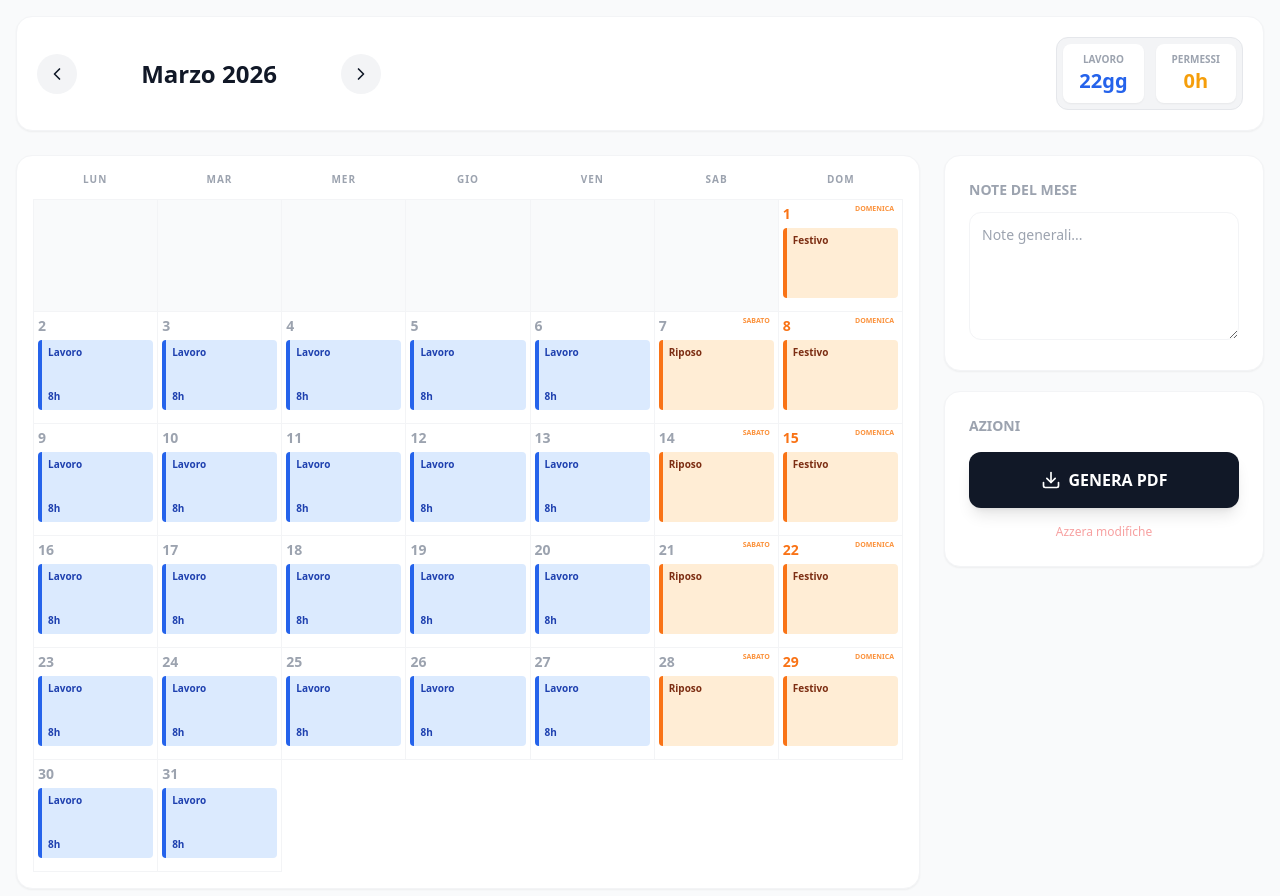
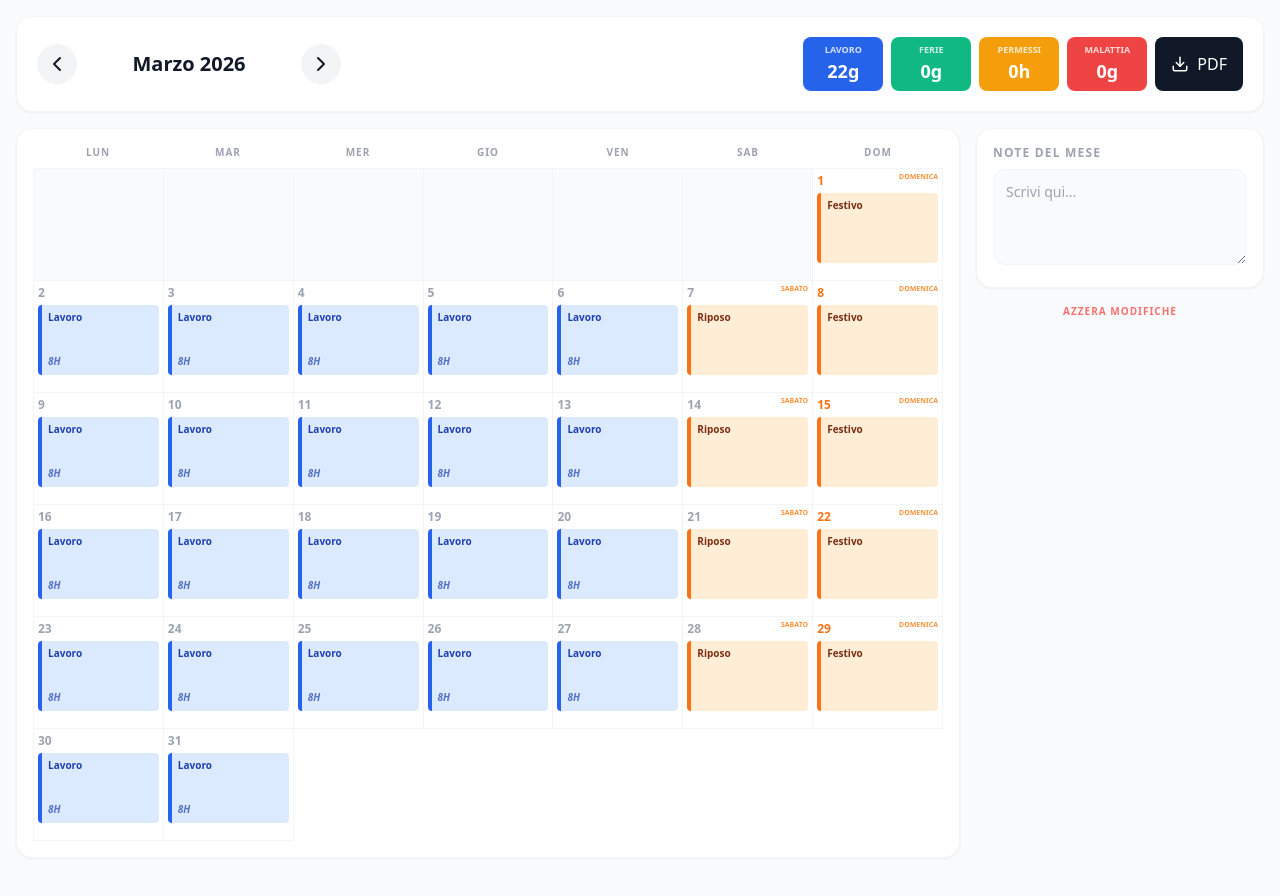
Before and after one commit to Aktarus72/orario-di-lavoro, a React (Create React App) app: page / in a window 1280 px wide. Shown: the top 896 px of the page. Built offline with nearby package versions, Linux system fonts and the light colour scheme.

Commit message:
Enhance WorkCalendar with PDF generation and summary
Added PDF generation feature and summary calculation for work data.

```diff
--- a/src/App.js
+++ b/src/App.js
@@ -1,10 +1,9 @@
 import React, { useState, useEffect } from 'react';
-import { ChevronLeft, ChevronRight, Save, Trash2, FileText, Plus, X, Download } from 'lucide-react';
+import { ChevronLeft, ChevronRight, Save, Trash2, FileText, Plus, X, Download, CheckCircle } from 'lucide-react';
 import jsPDF from 'jspdf';
 import 'jspdf-autotable';
 
 const WorkCalendar = () => {
-  // --- STATO E PERSISTENZA ---
   const [workData, setWorkData] = useState(() => JSON.parse(localStorage.getItem('workData')) || {});
   const [shiftTypes, setShiftTypes] = useState(() => JSON.parse(localStorage.getItem('shiftTypes')) || ["Lavoro", "Ferie", "Permesso", "Malattia", "Festivo", "Riposo", "Smart Working"]);
   const [monthNotes, setMonthNotes] = useState(() => JSON.parse(localStorage.getItem('monthNotes')) || {});
@@ -12,26 +11,24 @@ const WorkCalendar = () => {
   const [selectedDay, setSelectedDay] = useState(null);
   const [showAddType, setShowAddType] = useState(false);
   const [newTypeName, setNewTypeName] = useState("");
+  const [pdfReady, setPdfReady] = useState(false);
 
   useEffect(() => { localStorage.setItem('workData', JSON.stringify(workData)); }, [workData]);
   useEffect(() => { localStorage.setItem('shiftTypes', JSON.stringify(shiftTypes)); }, [shiftTypes]);
   useEffect(() => { localStorage.setItem('monthNotes', JSON.stringify(monthNotes)); }, [monthNotes]);
 
-  // --- LOGICA FESTIVITÀ (CALCOLO PASQUA) ---
   const getHolidays = (year) => {
     const f = Math.floor, G = year % 19, C = f(year / 100), H = (C - f(C / 4) - f((8 * C + 13) / 25) + 19 * G + 15) % 30,
           I = H - f(H / 28) * (1 - f(29 / (H + 1)) * f((21 - G) / 11)), J = (year + f(year / 4) + I + 2 - C + f(C / 4)) % 7,
           L = I - J, month = 3 + f((L + 40) / 44), day = L + 28 - 31 * f(month / 4);
-
     const pasqua = formatDate(year, month - 1, day);
     const pasquettaDate = new Date(year, month - 1, day + 1);
     const pasquetta = formatDate(pasquettaDate.getFullYear(), pasquettaDate.getMonth(), pasquettaDate.getDate());
-
     return {
       [`${year}-01-01`]: "Capodanno", [`${year}-01-06`]: "Epifania", [`${year}-04-25`]: "Liberazione",
       [`${year}-05-01`]: "Festa del Lavoro", [`${year}-06-02`]: "Festa della Repubblica", [`${year}-08-15`]: "Ferragosto",
       [`${year}-11-01`]: "Ognissanti", [`${year}-12-08`]: "Immacolata", [`${year}-12-25`]: "Natale", [`${year}-12-26`]: "S. Stefano",
-      [pasqua]: "Pasqua", [pasquetta]: "Lunedì dell'Angelo"
+      [pasqua]: "Pasqua", [pasquetta]: "Pasquetta"
     };
   };
 
@@ -45,39 +42,6 @@ const WorkCalendar = () => {
     if (date.getDay() === 0) return { type: "Festivo", hours: 0, label: "Domenica" };
     if (date.getDay() === 6) return { type: "Riposo", hours: 0, label: "Sabato" };
     return { type: "Lavoro", hours: 8, label: "" };
-  };
-
-  // --- AZIONI ---
-  const handleDayClick = (day) => {
-    const dateStr = formatDate(currentDate.getFullYear(), currentDate.getMonth(), day);
-    const data = workData[dateStr] || getDefaultShift(dateStr);
-    setSelectedDay({ ...data, date: dateStr });
-  };
-
-  const saveDay = () => {
-    setWorkData({ ...workData, [selectedDay.date]: selectedDay });
-    setSelectedDay(null);
-  };
-
-  const generatePDF = () => {
-    const doc = new jsPDF();
-    const monthLabel = currentDate.toLocaleString('it-IT', { month: 'long', year: 'numeric' });
-    doc.setFontSize(18); doc.text(`Riepilogo Presenze - ${monthLabel}`, 14, 20);
-
-    const s = getSummary();
-    doc.setFontSize(11);
-    doc.text(`Lavoro: ${s.lavoro + s.smart}gg | Ferie: ${s.ferie}gg | Permessi: ${s.permessi}h`, 14, 30);
-
-    const rows = [];
-    const totalDays = new Date(currentDate.getFullYear(), currentDate.getMonth() + 1, 0).getDate();
-    for (let d = 1; d <= totalDays; d++) {
-      const dStr = formatDate(currentDate.getFullYear(), currentDate.getMonth(), d);
-      const data = workData[dStr] || getDefaultShift(dStr);
-      rows.push([`${d} ${new Date(dStr).toLocaleDateString('it-IT', {weekday:'short'})}`, data.type, `${data.hours}h`, data.notes || ""]);
-    }
-
-    doc.autoTable({ head: [['Giorno', 'Turno', 'Ore', 'Note']], body: rows, startY: 40, theme: 'grid', headStyles: {fillColor:[37,99,235]} });
-    doc.save(`Orario_${monthLabel.replace(' ','_')}.pdf`);
   };
 
   const getSummary = () => {
@@ -96,6 +60,25 @@ const WorkCalendar = () => {
     return s;
   };
 
+  const generatePDF = () => {
+    const doc = new jsPDF();
+    const monthLabel = currentDate.toLocaleString('it-IT', { month: 'long', year: 'numeric' });
+    doc.setFontSize(18); doc.text(`Riepilogo Presenze - ${monthLabel}`, 14, 20);
+    const s = getSummary();
+    doc.setFontSize(11);
+    doc.text(`Lavoro: ${s.lavoro + s.smart}gg | Ferie: ${s.ferie}gg | Permessi: ${s.permessi}h`, 14, 30);
+    const rows = [];
+    const totalDays = new Date(currentDate.getFullYear(), currentDate.getMonth() + 1, 0).getDate();
+    for (let d = 1; d <= totalDays; d++) {
+      const dStr = formatDate(currentDate.getFullYear(), currentDate.getMonth(), d);
+      const data = workData[dStr] || getDefaultShift(dStr);
+      rows.push([`${d} ${new Date(dStr).toLocaleDateString('it-IT', {weekday:'short'})}`, data.type, `${data.hours}h`, data.notes || ""]);
+    }
+    doc.autoTable({ head: [['Giorno', 'Turno', 'Ore', 'Note']], body: rows, startY: 40, theme: 'grid', headStyles: {fillColor:[37,99,235]} });
+    doc.save(`Orario_${monthLabel.replace(' ','_')}.pdf`);
+    setPdfReady(true); // Mostra il messaggio di successo invece di cambiare pagina
+  };
+
   const summary = getSummary();
 
   const shiftColors = {
@@ -110,52 +93,67 @@ const WorkCalendar = () => {
   };
 
   return (
-    <div className="max-w-7xl mx-auto p-4 bg-gray-50 min-h-screen font-sans text-gray-900">
-      {/* HEADER */}
-      <header className="bg-white p-5 rounded-2xl shadow-sm mb-6 flex flex-col md:flex-row justify-between items-center gap-4 border border-gray-100">
-        <div className="flex items-center gap-5">
-          <button onClick={() => setCurrentDate(new Date(currentDate.getFullYear(), currentDate.getMonth() - 1, 1))} className="p-2.5 bg-gray-100 rounded-full"><ChevronLeft size={20}/></button>
-          <h1 className="text-2xl font-extrabold capitalize w-56 text-center">{currentDate.toLocaleString('it-IT', { month: 'long', year: 'numeric' })}</h1>
-          <button onClick={() => setCurrentDate(new Date(currentDate.getFullYear(), currentDate.getMonth() + 1, 1))} className="p-2.5 bg-gray-100 rounded-full"><ChevronRight size={20}/></button>
-        </div>
-        <div className="flex gap-3 bg-gray-100 p-1.5 rounded-xl border border-gray-200">
-            <div className="bg-white px-4 py-2 rounded-lg text-center shadow-sm">
-                <p className="text-[10px] uppercase font-bold text-gray-400">Lavoro</p>
-                <p className="text-xl font-black text-blue-600">{summary.lavoro + summary.smart}gg</p>
+    <div className="max-w-7xl mx-auto p-4 bg-gray-50 min-h-screen font-sans text-gray-900 pb-20">
+      {/* HEADER DINAMICO */}
+      <header className="bg-white p-5 rounded-2xl shadow-sm mb-4 border border-gray-100 sticky top-0 z-30">
+        <div className="flex flex-col md:flex-row justify-between items-center gap-4">
+          <div className="flex items-center gap-4">
+            <button onClick={() => setCurrentDate(new Date(currentDate.getFullYear(), currentDate.getMonth() - 1, 1))} className="p-2 bg-gray-100 rounded-full"><ChevronLeft /></button>
+            <h1 className="text-xl font-black capitalize w-48 text-center">{currentDate.toLocaleString('it-IT', { month: 'long', year: 'numeric' })}</h1>
+            <button onClick={() => setCurrentDate(new Date(currentDate.getFullYear(), currentDate.getMonth() + 1, 1))} className="p-2 bg-gray-100 rounded-full"><ChevronRight /></button>
+          </div>
+
+          {/* RIEPILOGO RAPIDO IN ALTO */}
+          <div className="flex flex-wrap justify-center gap-2">
+            <div className="bg-blue-600 text-white px-3 py-1.5 rounded-lg text-center min-w-[80px]">
+              <p className="text-[9px] uppercase font-bold opacity-80">Lavoro</p>
+              <p className="text-lg font-black">{summary.lavoro + summary.smart}g</p>
             </div>
-            <div className="bg-white px-4 py-2 rounded-lg text-center shadow-sm">
-                <p className="text-[10px] uppercase font-bold text-gray-400">Permessi</p>
-                <p className="text-xl font-black text-amber-500">{summary.permessi}h</p>
+            <div className="bg-emerald-500 text-white px-3 py-1.5 rounded-lg text-center min-w-[80px]">
+              <p className="text-[9px] uppercase font-bold opacity-80">Ferie</p>
+              <p className="text-lg font-black">{summary.ferie}g</p>
             </div>
+            <div className="bg-amber-500 text-white px-3 py-1.5 rounded-lg text-center min-w-[80px]">
+              <p className="text-[9px] uppercase font-bold opacity-80">Permessi</p>
+              <p className="text-lg font-black">{summary.permessi}h</p>
+            </div>
+            <div className="bg-red-500 text-white px-3 py-1.5 rounded-lg text-center min-w-[80px]">
+              <p className="text-[9px] uppercase font-bold opacity-80">Malattia</p>
+              <p className="text-lg font-black">{summary.malattia}g</p>
+            </div>
+            <button onClick={generatePDF} className="bg-gray-900 text-white px-4 py-1.5 rounded-lg flex items-center gap-2 hover:bg-black">
+              <Download size={18}/> PDF
+            </button>
+          </div>
         </div>
       </header>
 
-      {/* BODY */}
-      <div className="flex flex-col lg:flex-row gap-6">
-        <div className="flex-grow bg-white p-4 rounded-2xl shadow-sm border border-gray-100 overflow-x-auto">
-          <div className="grid grid-cols-7 text-center font-bold text-gray-400 mb-3 uppercase text-[10px] tracking-widest min-w-[600px]">
+      <div className="flex flex-col lg:flex-row gap-4">
+        <div className="flex-grow bg-white p-2 md:p-4 rounded-2xl shadow-sm border border-gray-100">
+          <div className="grid grid-cols-7 text-center font-bold text-gray-400 mb-2 uppercase text-[10px] tracking-widest">
             {['Lun', 'Mar', 'Mer', 'Gio', 'Ven', 'Sab', 'Dom'].map(d => <div key={d}>{d}</div>)}
           </div>
-          <div className="grid grid-cols-7 border-l border-t border-gray-100 min-w-[600px]">
+          <div className="grid grid-cols-7 border-l border-t border-gray-100">
             {(() => {
               const year = currentDate.getFullYear(), month = currentDate.getMonth();
               const totalDays = new Date(year, month + 1, 0).getDate();
               const startOffset = (new Date(year, month, 1).getDay() + 6) % 7;
               const days = [];
-              for (let i = 0; i < startOffset; i++) days.push(<div key={`e-${i}`} className="h-28 bg-gray-50 border-r border-b border-gray-100"></div>);
+              for (let i = 0; i < startOffset; i++) days.push(<div key={`e-${i}`} className="h-24 md:h-28 bg-gray-50 border-r border-b border-gray-100"></div>);
               for (let d = 1; d <= totalDays; d++) {
-                const dateStr = formatDate(year, month, d);
-                const data = workData[dateStr] || getDefaultShift(dateStr);
+                const dStr = formatDate(year, month, d);
+                const data = workData[dStr] || getDefaultShift(dStr);
                 days.push(
-                  <div key={d} onClick={() => handleDayClick(d)} className="h-28 border-r border-b border-gray-100 p-1 cursor-pointer hover:bg-gray-50 bg-white">
-                    <div className="flex justify-between items-start mb-1">
-                      <span className={`text-sm font-bold ${data.type === "Festivo" ? 'text-orange-500' : 'text-gray-400'}`}>{d}</span>
-                      {data.label && <span className="text-[7px] uppercase font-bold text-orange-400 px-1">{data.label}</span>}
+                  <div key={d} onClick={() => { const dateStr = formatDate(currentDate.getFullYear(), currentDate.getMonth(), d); const existingData = workData[dateStr] || getDefaultShift(dateStr); setSelectedDay({ ...existingData, date: dateStr }); }}
+                       className="h-24 md:h-28 border-r border-b border-gray-100 p-1 cursor-pointer hover:bg-blue-50 bg-white transition-colors">
+                    <div className="flex justify-between items-start">
+                      <span className={`text-xs font-bold ${data.type === "Festivo" ? 'text-orange-500' : 'text-gray-400'}`}>{d}</span>
+                      {data.label && <span className="text-[7px] uppercase font-bold text-orange-400 leading-none text-right">{data.label}</span>}
                     </div>
-                    <div className={`text-[10px] rounded p-1.5 h-[70px] flex flex-col justify-between ${shiftColors[data.type] || shiftColors.default}`}>
-                      <div className="font-bold leading-tight">{data.type}</div>
-                      <div className="flex justify-between items-end">
-                          <span className="font-black">{data.hours > 0 ? `${data.hours}h` : ''}</span>
+                    <div className={`text-[9px] md:text-[10px] rounded p-1.5 h-[55px] md:h-[70px] mt-1 flex flex-col justify-between ${shiftColors[data.type] || shiftColors.default}`}>
+                      <div className="font-bold leading-tight truncate">{data.type}</div>
+                      <div className="flex justify-between items-end font-black uppercase italic opacity-70">
+                          <span>{data.hours > 0 ? `${data.hours}h` : ''}</span>
                           {data.notes && <FileText size={10}/>}
                       </div>
                     </div>
@@ -167,59 +165,60 @@ const WorkCalendar = () => {
           </div>
         </div>
 
-        <aside className="lg:w-80 flex flex-col gap-5">
-          <div className="bg-white p-6 rounded-2xl shadow-sm border border-gray-100">
-            <h3 className="font-bold mb-3 text-sm uppercase text-gray-400">Note del Mese</h3>
+        <aside className="lg:w-72 space-y-4">
+          <div className="bg-white p-4 rounded-2xl shadow-sm border border-gray-100">
+            <h3 className="font-bold mb-2 text-xs uppercase text-gray-400 tracking-widest">Note del Mese</h3>
             <textarea
-              className="w-full border border-gray-100 p-3 rounded-xl h-32 text-sm outline-none focus:ring-2 focus:ring-blue-100"
+              className="w-full border border-gray-100 p-3 rounded-xl h-24 text-sm outline-none focus:ring-2 focus:ring-blue-100 bg-gray-50"
               value={monthNotes[currentMonthKey] || ""}
               onChange={(e) => setMonthNotes({...monthNotes, [currentMonthKey]: e.target.value})}
-              placeholder="Note generali..."
+              placeholder="Scrivi qui..."
             />
           </div>
-
-          <div className="bg-white p-6 rounded-2xl shadow-sm border border-gray-100">
-            <h3 className="font-bold mb-4 text-sm uppercase text-gray-400">Azioni</h3>
-            <button onClick={generatePDF} className="w-full bg-gray-900 text-white py-4 rounded-xl font-bold flex items-center justify-center gap-2 hover:bg-black transition shadow-lg">
-              <Download size={20}/> GENERA PDF
-            </button>
-            <button onClick={() => {if(confirm("Eliminare tutte le modifiche del mese?")) setWorkData({});}} className="w-full mt-4 text-red-500 text-xs opacity-50 hover:opacity-100">Azzera modifiche</button>
-          </div>
+          <button onClick={() => {if(confirm("Vuoi azzerare il mese?")) setWorkData({});}} className="w-full text-red-400 text-[10px] font-bold uppercase tracking-widest hover:text-red-600 transition">Azzera Modifiche</button>
         </aside>
       </div>
 
+      {/* MESSAGGIO PDF PRONTO (SOSTITUISCE IL TASTO INDIETRO) */}
+      {pdfReady && (
+        <div className="fixed bottom-10 left-1/2 transform -translate-x-1/2 z-50 animate-bounce">
+          <div className="bg-emerald-600 text-white px-6 py-3 rounded-full shadow-2xl flex items-center gap-3">
+            <CheckCircle size={24} />
+            <span className="font-bold">PDF Scaricato con successo!</span>
+            <button onClick={() => setPdfReady(false)} className="bg-white/20 p-1 rounded-full"><X size={18}/></button>
+          </div>
+        </div>
+      )}
+
       {/* MODALE GIORNO */}
       {selectedDay && (
-        <div className="fixed inset-0 bg-black/60 flex items-center justify-center p-4 z-50 backdrop-blur-sm">
-          <div className="bg-white rounded-3xl p-6 w-full max-w-lg shadow-2xl">
-            <div className="flex justify-between items-center mb-6">
-                <h2 className="text-xl font-black capitalize">{new Date(selectedDay.date).toLocaleDateString('it-IT', { weekday: 'long', day: 'numeric' })}</h2>
-                <button onClick={() => setSelectedDay(null)} className="p-2 bg-gray-100 rounded-full"><X size={20}/></button>
+        <div className="fixed inset-0 bg-black/70 flex items-center justify-center p-4 z-50 backdrop-blur-sm">
+          <div className="bg-white rounded-[2rem] p-6 w-full max-w-lg shadow-2xl border border-gray-100">
+            <div className="flex justify-between items-center mb-6 border-b pb-4 border-gray-50">
+                <h2 className="text-xl font-black capitalize text-blue-900">{new Date(selectedDay.date).toLocaleDateString('it-IT', { weekday: 'long', day: 'numeric', month: 'long' })}</h2>
+                <button onClick={() => setSelectedDay(null)} className="p-2 bg-gray-50 rounded-full text-gray-400"><X size={20}/></button>
             </div>
-
             <div className="grid grid-cols-3 gap-2 mb-6">
                 {shiftTypes.map(t => (
                     <button key={t} onClick={() => setSelectedDay({...selectedDay, type: t, hours: (["Lavoro", "Ferie", "Malattia", "Riposo", "Smart Working"].includes(t)) ? 8 : (t === "Permesso" ? 1 : 0)})}
-                            className={`p-2 rounded-xl border text-[11px] font-bold transition-all ${selectedDay.type === t ? 'bg-blue-600 text-white border-blue-600' : 'bg-gray-50 text-gray-600'}`}>{t}</button>
+                            className={`p-3 rounded-xl border text-[10px] font-bold transition-all ${selectedDay.type === t ? 'bg-blue-600 text-white border-blue-600 shadow-md scale-105' : 'bg-gray-50 text-gray-500 border-gray-100'}`}>{t}</button>
                 ))}
                 {showAddType ? (
-                    <div className="col-span-2 flex gap-1"><input autoFocus className="border p-2 rounded-lg text-xs w-full" value={newTypeName} onChange={e => setNewTypeName(e.target.value)}/><button onClick={() => {if(newTypeName){setShiftTypes([...shiftTypes, newTypeName]); setNewTypeName(""); setShowAddType(false);}}} className="bg-blue-600 text-white p-2 rounded-lg"><Plus size={16}/></button></div>
+                    <div className="col-span-2 flex gap-1"><input autoFocus className="border p-2 rounded-lg text-xs w-full bg-blue-50" value={newTypeName} onChange={e => setNewTypeName(e.target.value)}/><button onClick={() => {if(newTypeName){setShiftTypes([...shiftTypes, newTypeName]); setNewTypeName(""); setShowAddType(false);}}} className="bg-blue-600 text-white p-2 rounded-lg"><Plus size={16}/></button></div>
                 ) : (
-                    <button onClick={() => setShowAddType(true)} className="p-2 rounded-xl border border-dashed text-[11px] font-bold">+ Nuovo</button>
+                    <button onClick={() => setShowAddType(true)} className="p-3 rounded-xl border border-dashed border-gray-300 text-[10px] font-bold text-gray-400">+ NUOVO</button>
                 )}
             </div>
-
-            <div className="bg-gray-50 p-4 rounded-2xl mb-6 flex items-center justify-between">
-                <span className="text-xs font-bold text-gray-400 uppercase">Ore</span>
-                <div className="flex items-center gap-4">
-                    <button onClick={() => setSelectedDay({...selectedDay, hours: Math.max(0, selectedDay.hours - 1)})} className="w-10 h-10 bg-white border rounded-full font-bold">-</button>
-                    <span className="text-3xl font-black text-blue-600 w-12 text-center">{selectedDay.hours}</span>
-                    <button onClick={() => setSelectedDay({...selectedDay, hours: selectedDay.hours + 1})} className="w-10 h-10 bg-white border rounded-full font-bold">+</button>
+            <div className="bg-blue-50 p-4 rounded-2xl mb-6 flex items-center justify-between border border-blue-100">
+                <span className="text-xs font-black text-blue-400 uppercase tracking-widest text-center">Ore</span>
+                <div className="flex items-center gap-6">
+                    <button onClick={() => setSelectedDay({...selectedDay, hours: Math.max(0, selectedDay.hours - 1)})} className="w-12 h-12 bg-white border border-blue-100 rounded-full font-black text-2xl text-blue-600 shadow-sm">-</button>
+                    <span className="text-4xl font-black text-blue-700 w-12 text-center">{selectedDay.hours}</span>
+                    <button onClick={() => setSelectedDay({...selectedDay, hours: selectedDay.hours + 1})} className="w-12 h-12 bg-white border border-blue-100 rounded-full font-black text-2xl text-blue-600 shadow-sm">+</button>
                 </div>
             </div>
-
-            <textarea className="w-full border border-gray-100 p-3 rounded-2xl h-24 mb-6 text-sm outline-none" placeholder="Note del giorno..." value={selectedDay.notes || ""} onChange={e => setSelectedDay({...selectedDay, notes: e.target.value})}/>
-            <button onClick={saveDay} className="w-full bg-blue-600 text-white py-4 rounded-xl font-black text-lg">SALVA GIORNO</button>
+            <textarea className="w-full border border-gray-100 p-4 rounded-2xl h-24 mb-6 text-sm outline-none bg-gray-50 focus:bg-white focus:ring-2 focus:ring-blue-100 transition-all" placeholder="Note facoltative..." value={selectedDay.notes || ""} onChange={e => setSelectedDay({...selectedDay, notes: e.target.value})}/>
+            <button onClick={() => {setWorkData({...workData, [selectedDay.date]: selectedDay}); setSelectedDay(null);}} className="w-full bg-blue-600 text-white py-5 rounded-2xl font-black text-lg shadow-xl hover:bg-blue-700 active:scale-95 transition-all">SALVA GIORNO</button>
           </div>
         </div>
       )}
```
